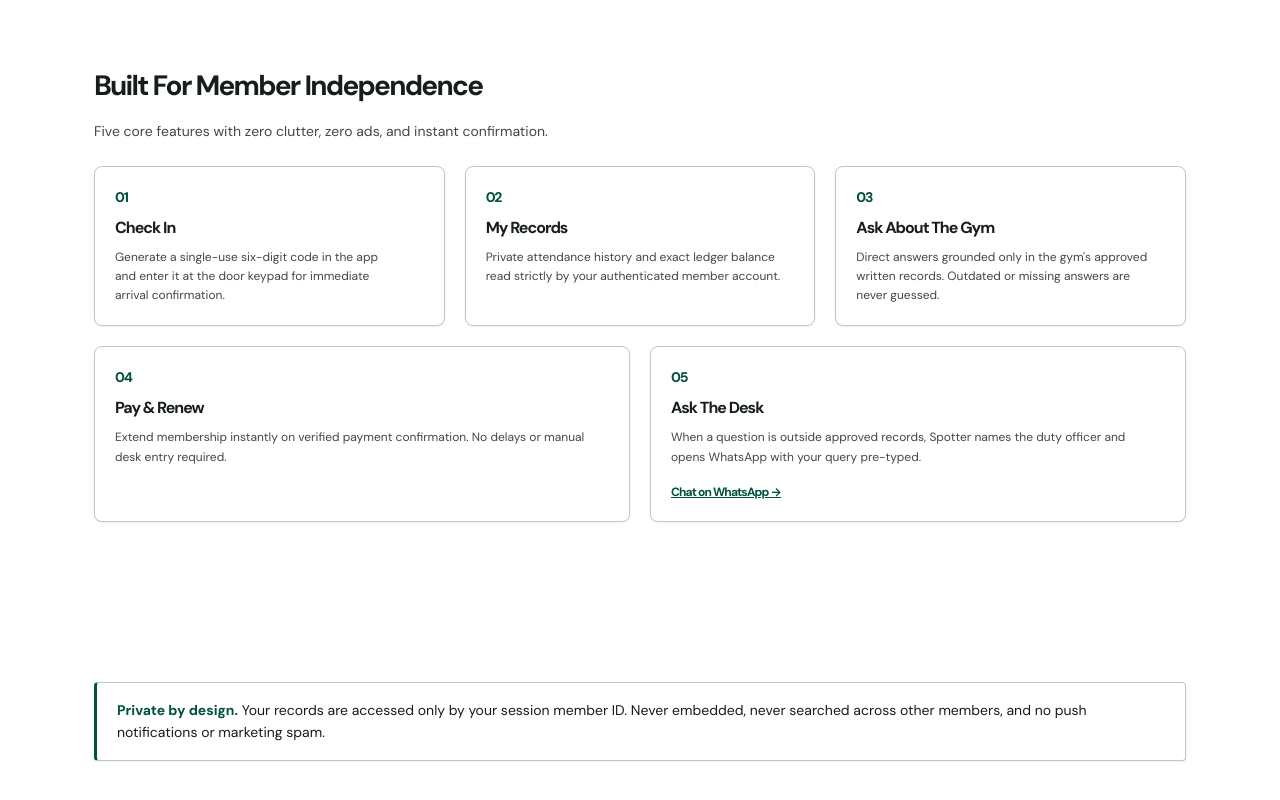
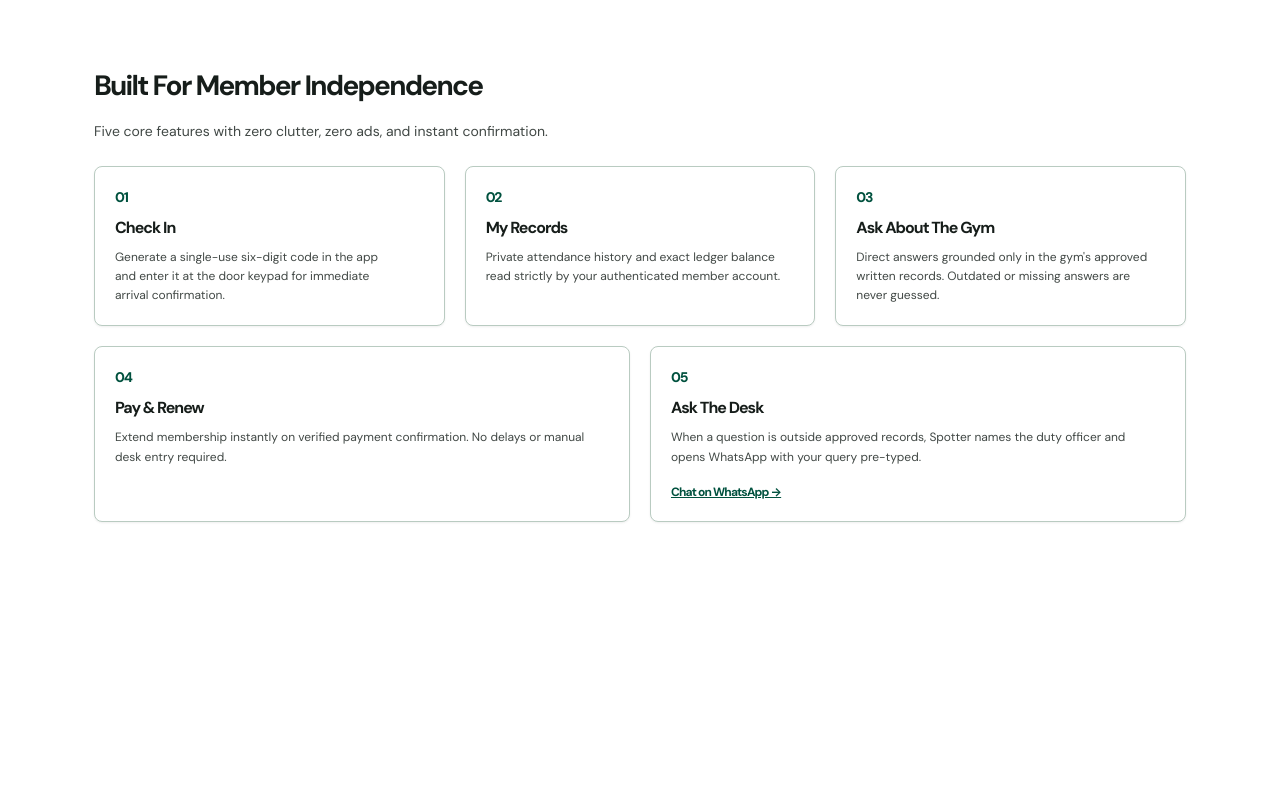
Before and after one commit to Cannon-Leo/spotter, a Next.js app: page / in a window 1280 px wide. Shown: the part 472-1272 px from the top of the page. After the commit the page ends 1042 px from the top, so only its background shows below. Built offline with nearby package versions, Linux system fonts and the light colour scheme; no server answers.

Commit message:
Remove the Private by design callout below the card section and the styles that only it used

```diff
--- a/app/home-view.tsx
+++ b/app/home-view.tsx
@@ -193,16 +193,6 @@ export default function SpotterHome() {
             ))}
           </div>
         </section>
-
-        {/* Info Section */}
-        <section className={styles.infoSection} aria-label="Privacy and member records notice">
-          <div className={styles.infoCard}>
-            <p className={styles.infoText}>
-              <strong className={styles.infoHighlight}>Private by design.</strong>{' '}
-              Your records are accessed only by your session member ID. Never embedded, never searched across other members, and no push notifications or marketing spam.
-            </p>
-          </div>
-        </section>
       </div>
     </div>
   );
--- a/app/page.module.css
+++ b/app/page.module.css
@@ -48,6 +48,9 @@
   margin-right: auto;
   padding-left: var(--space-6);
   padding-right: var(--space-6);
+  /* Keeps the closing card section off the bottom edge now that nothing
+     follows it. */
+  padding-bottom: var(--space-12);
   display: flex;
   flex-direction: column;
   scroll-margin-top: var(--space-4);
@@ -487,36 +490,6 @@
 .cardLink:hover {
   opacity: 0.85;
 }
-/* --------------------------------------------------------------------------
- * Info Section (Privacy Callout with a 160px margin below Card Section)
- * -------------------------------------------------------------------------- */
-.infoSection {
-  margin-top: var(--space-40);
-  padding-bottom: var(--space-12);
-  width: 100%;
-}
-
-.infoCard {
-  background-color: var(--color-surface-container-lowest);
-  border: 1px solid var(--color-outline-color);
-  border-left: 3px solid var(--color-secondary);
-  border-radius: var(--radius-sm);
-  padding: var(--space-4) var(--space-5);
-  box-shadow: var(--elevation-card);
-}
-
-.infoText {
-  font-family: var(--typography-body-medium-font-family);
-  font-size: var(--typography-body-medium-font-size);
-  line-height: 1.6;
-  color: var(--color-on-background);
-  margin: 0;
-}
-
-.infoHighlight {
-  color: var(--color-secondary);
-  font-weight: 700;
-}
 
 /* --------------------------------------------------------------------------
  * Auth Modals & Overlays
@@ -683,10 +656,6 @@
   .featuresSection {
     margin-top: var(--space-18);
   }
-
-  .infoSection {
-    margin-top: var(--space-24);
-  }
 }
 
 @media (max-width: 640px) {
@@ -714,11 +683,6 @@
     margin-bottom: var(--space-4);
   }
 
-  .infoSection {
-    margin-top: var(--space-10);
-    padding-bottom: var(--space-8);
-  }
-
   .userBanner {
     flex-direction: column;
     align-items: flex-start;
```
